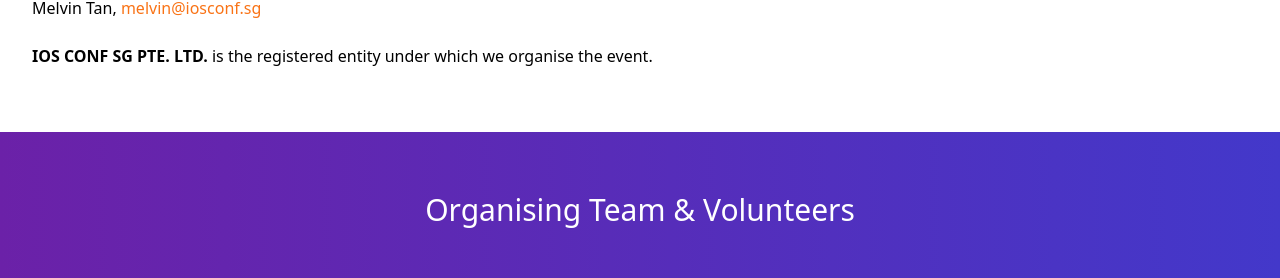
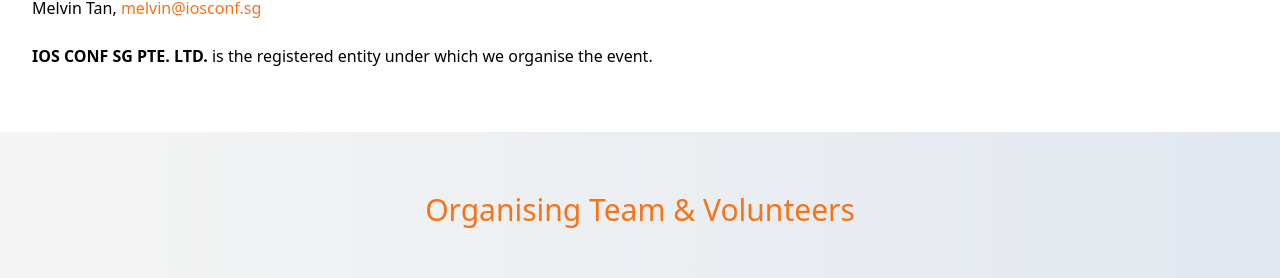
Before and after one commit to iOSConfSG/2023-website, a Next.js app: page /organisers in a window 1280 px wide. Shown: the part 496-774 px from the top of the page. Built offline with nearby package versions, Linux system fonts and the light colour scheme; a web font is replaced by a local one.

Commit message:
Update colors

```diff
--- a/src/pages/organisers.js
+++ b/src/pages/organisers.js
@@ -31,8 +31,8 @@
             <p><strong>IOS CONF SG PTE. LTD.</strong> is the registered entity under which we organise the event.</p>
           </div>
         </div>
-        <section id="team" className="w-full text-center py-12 bg-gradient-to-r from-purple-800 to-indigo-700">
-          <h2 className="inline-block p-3 mb-4 text-3xl text-white">
+        <section id="team" className="w-full text-center py-12 bg-gradient-to-r from-stone-100 to-slate-200">
+          <h2 className="inline-block p-3 mb-4 text-3xl text-orange-500">
             Organising Team & Volunteers
           </h2>
           <div className="max-w-4xl mx-auto px-4 sm:px-6 lg:px-8 my-6">
```
